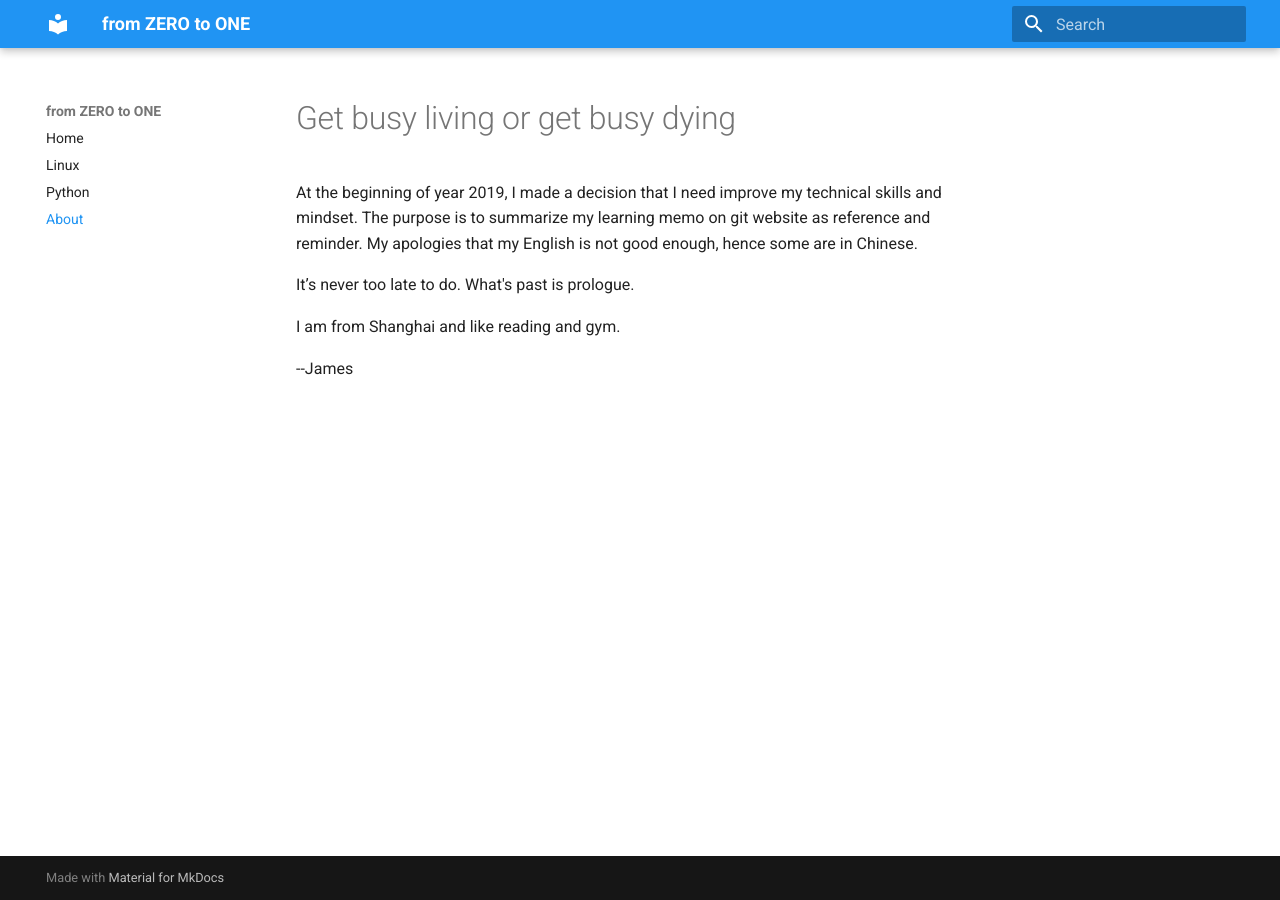
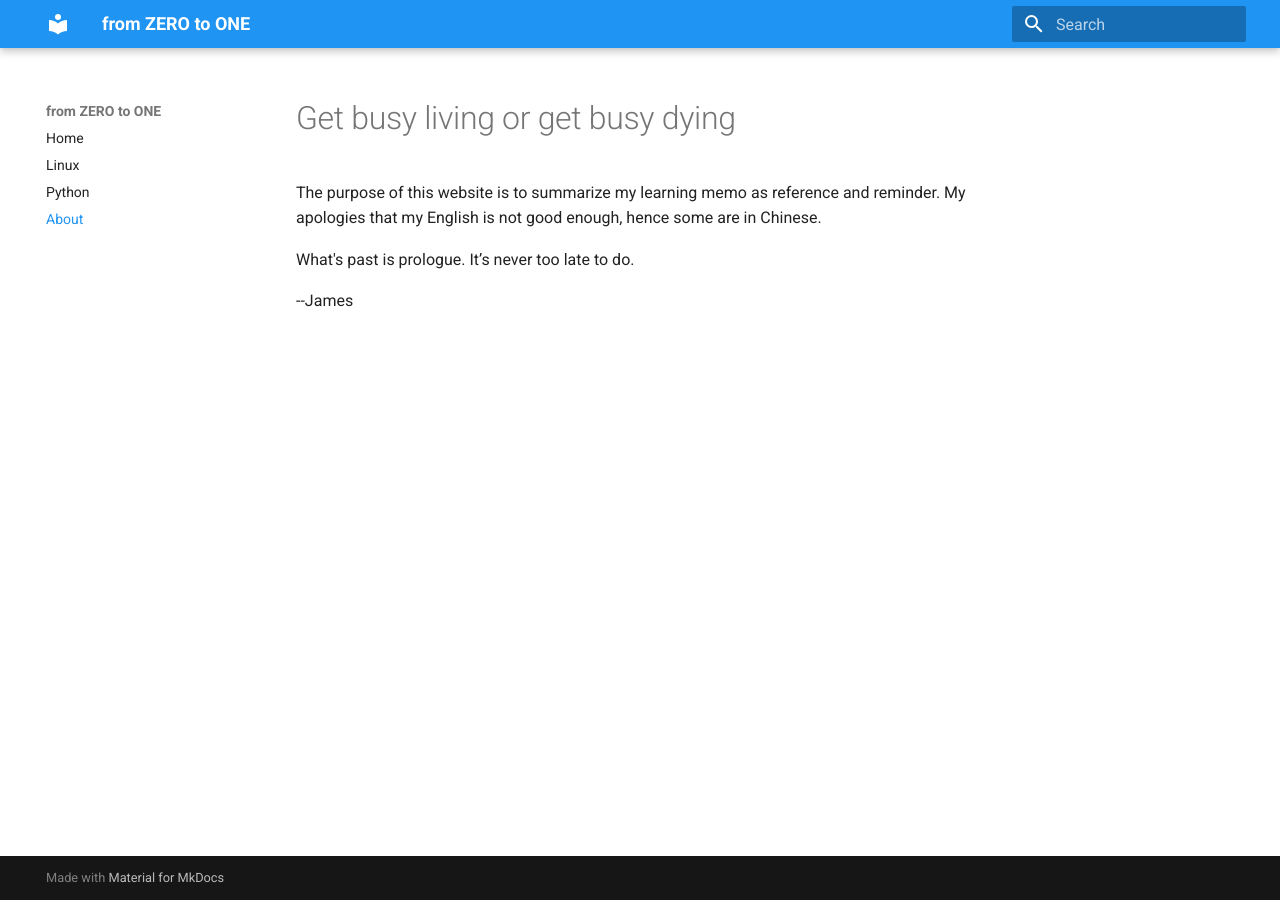
Before and after one commit to huyuhui001/mySite, an MkDocs documentation site: the page built from docs/about.md, in a window 1280 px wide. Built offline with MkDocs 1.6.1 and Material for MkDocs 9.7.7, drawn with Linux system fonts in a browser that asks for light colours.

Commit message:
Documentation

```diff
--- a/docs/about.md
+++ b/docs/about.md
@@ -1,9 +1,8 @@
 # Get busy living or get busy dying
 
-At the beginning of year 2019, I made a decision that I need improve my technical skills and mindset. The purpose is to summarize my learning memo on git website as reference and reminder. My apologies that my English is not good enough, hence some are in Chinese.
+The purpose of this website is to summarize my learning memo as reference and reminder.
+My apologies that my English is not good enough, hence some are in Chinese.
 
-It’s never too late to do. What's past is prologue.
-
-I am from Shanghai and like reading and gym.
+What's past is prologue. It’s never too late to do.
 
 --James
```
